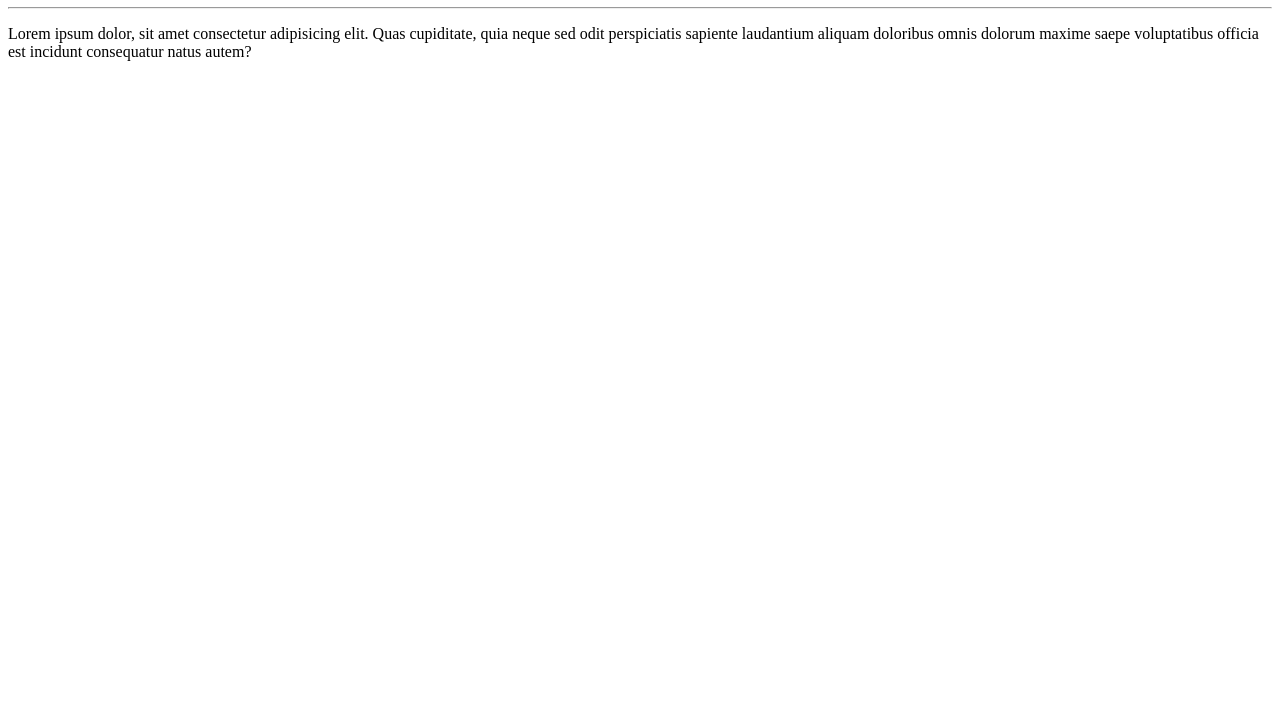
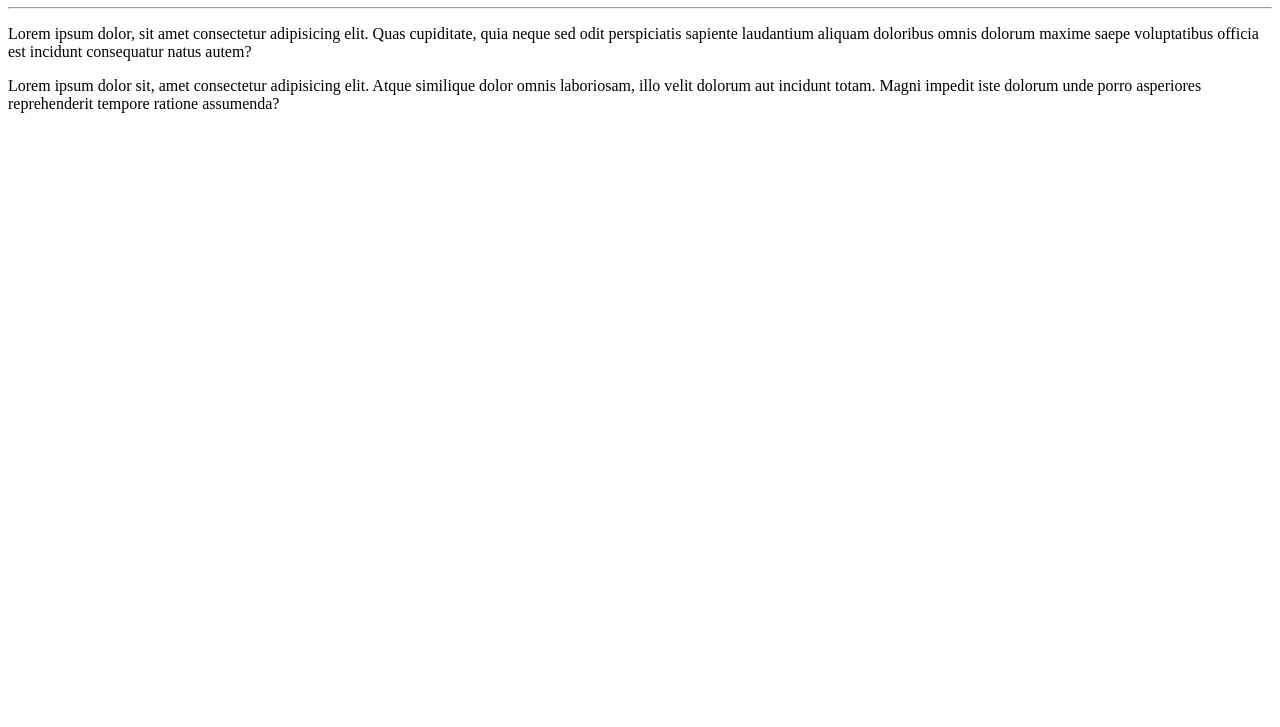
Before and after one commit to Jean-Macedo/Ola-mundo, a plain HTML site: page site_exemplo/index.html in a window 1280 px wide. Shown: the part 73-800 px from the top of the page. Drawn offline with Linux system fonts and the light colour scheme.

Commit message:
adicionei um parágrafo

```diff
--- a/site_exemplo/index.html
+++ b/site_exemplo/index.html
@@ -9,5 +9,6 @@
     <h1>Olá, Mundo!</h1>
     <hr>
     <p>Lorem ipsum dolor, sit amet consectetur adipisicing elit. Quas cupiditate, quia neque sed odit perspiciatis sapiente laudantium aliquam doloribus omnis dolorum maxime saepe voluptatibus officia est incidunt consequatur natus autem?</p>
+    <p>Lorem ipsum dolor sit, amet consectetur adipisicing elit. Atque similique dolor omnis laboriosam, illo velit dolorum aut incidunt totam. Magni impedit iste dolorum unde porro asperiores reprehenderit tempore ratione assumenda?</p>
 </body>
 </html>
```
